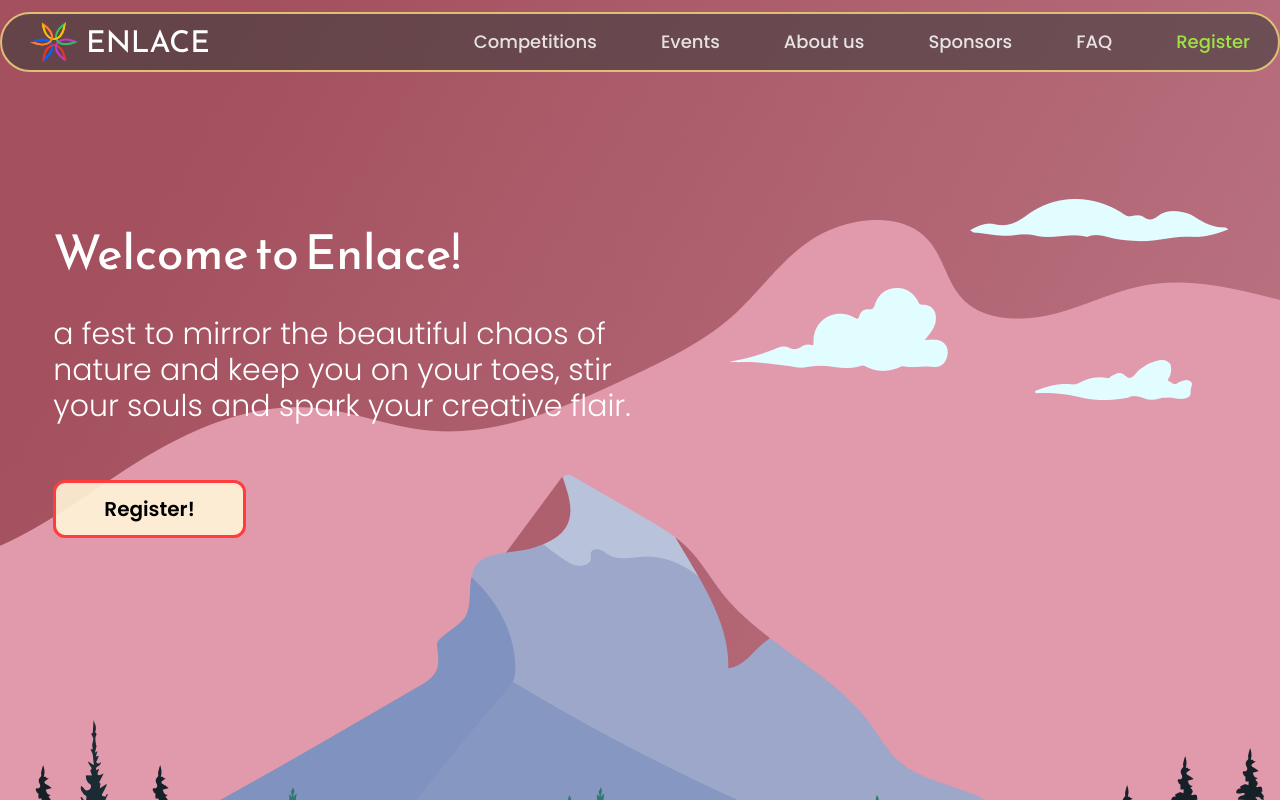
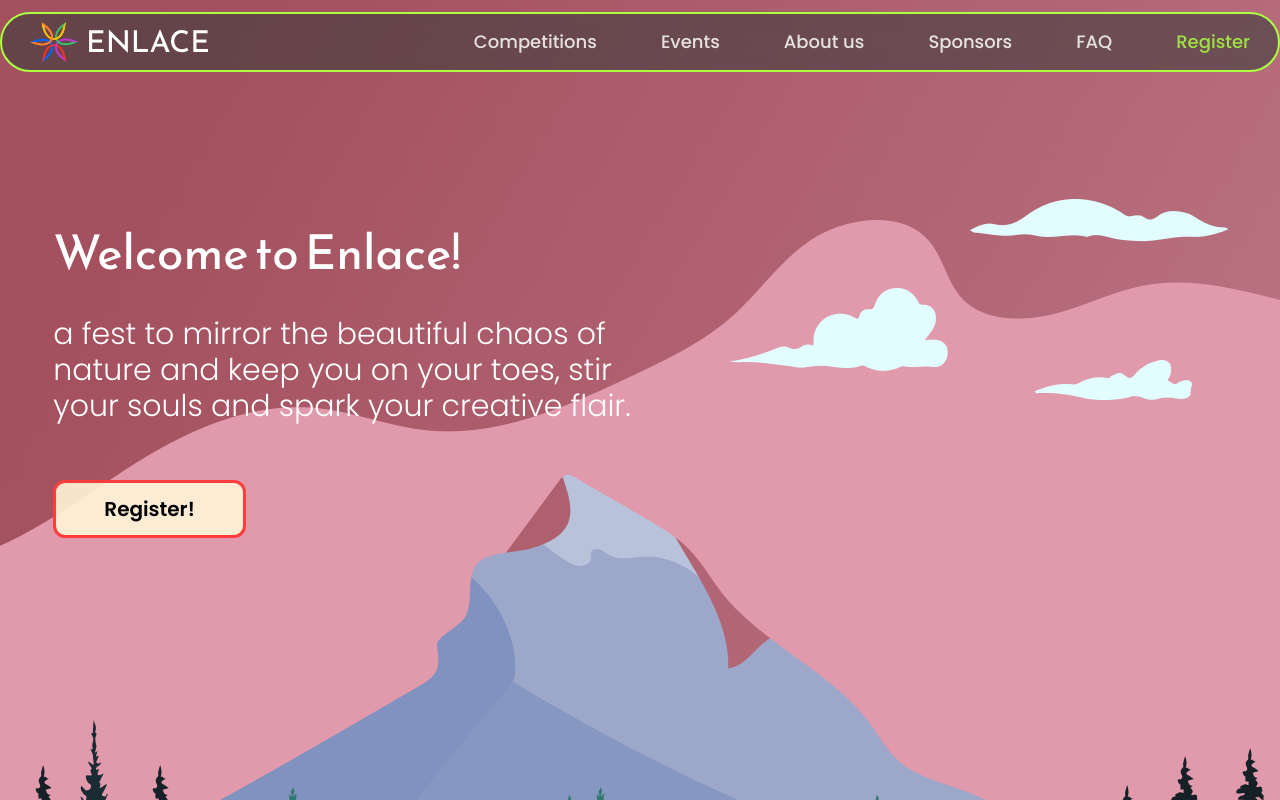
Before and after one commit to iiitkottayam/Enlace, a React (Create React App) app in the folder Enlace-main/: page / in a window 1280 px wide. Shown: the top 800 px of the page. Built offline with nearby package versions, Linux system fonts and the light colour scheme.

Commit message:
Update Navbar.jsx

```diff
--- a/Enlace-main/src/components/Navbar.jsx
+++ b/Enlace-main/src/components/Navbar.jsx
@@ -7,7 +7,7 @@ const Navbar = () => {
 	const [isShown, setIsShown] = useState(false);
 
 	return (
-		<nav className="hidden md:flex box-border container  absolute top-3 left-0 right-0  justify-between px-7 py-2 mx-auto border-solid border-2 border-[#DEBF75] border-border-nav[0.69] bg-bg-nav/[0.6] rounded-full ">
+		<nav className="hidden md:flex box-border container  absolute top-3 left-0 right-0  justify-between px-7 py-2 mx-auto border-solid border-2 border-[#A9FF40] border-border-nav[0.69] bg-bg-nav/[0.6] backdrop-blur-md rounded-full ">
 			<div className="text-white">
 				<Link to="/">
 					<div className="md:flex">
@@ -34,7 +34,7 @@ const Navbar = () => {
 							data-aos-duration="500"
 							onMouseEnter={() => setIsShown(true)}
 							onMouseLeave={() => setIsShown(false)}
-							className="hidden md:flex flex-col text-center box-border container w-40 h-36 absolute top-16 justify-between px-0 py-4 -mx-9 border-solid border-2 border-[#DEBF75] border-border-nav[0.69] bg-bg-nav/[0.6] rounded-2xl "
+							className="hidden md:flex flex-col text-center box-border container w-40 h-36 absolute top-16 justify-between px-0 py-4 -mx-9 border-solid border-2 border-[#DEBF75] border-border-nav[0.69] bg-bg-nav/[0.6] backdrop-blur-md rounded-2xl "
 						>
 							<Navbarlink title="Who We Are" route="/whoweare" />
 							<Navbarlink title="Contact Us" route="/contactus" />
```
